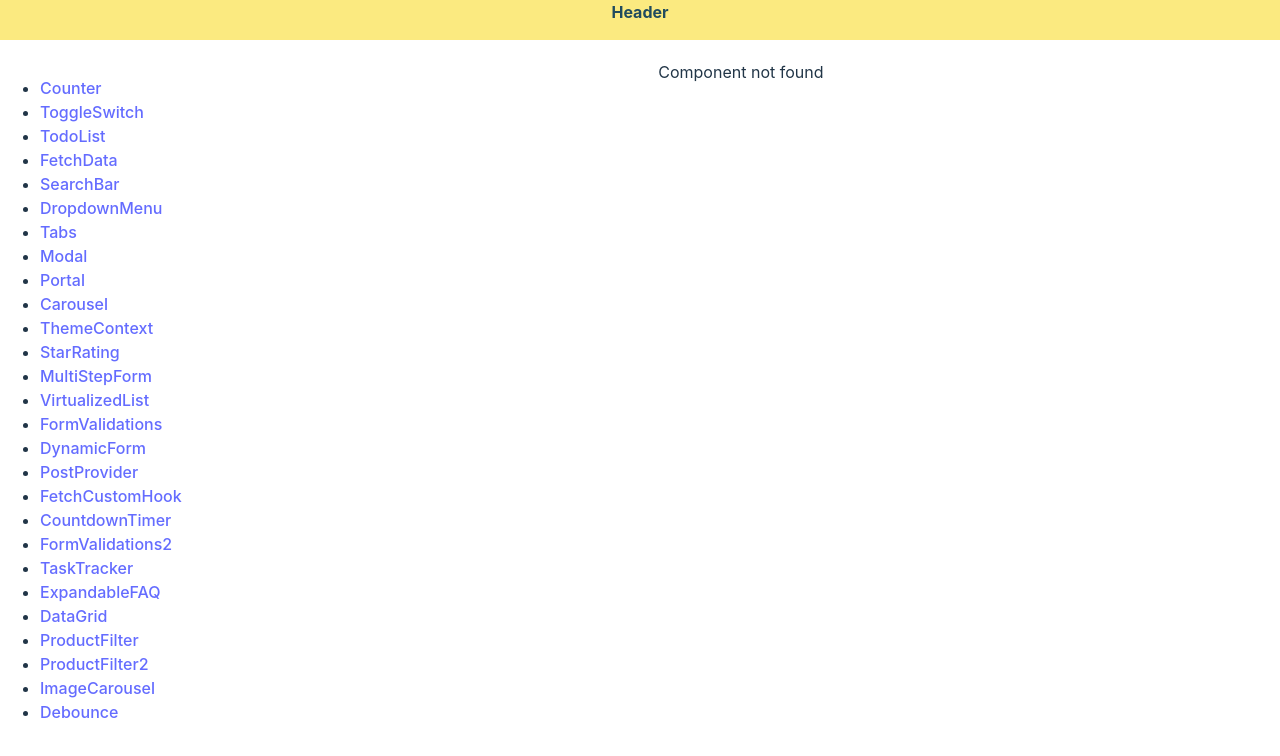
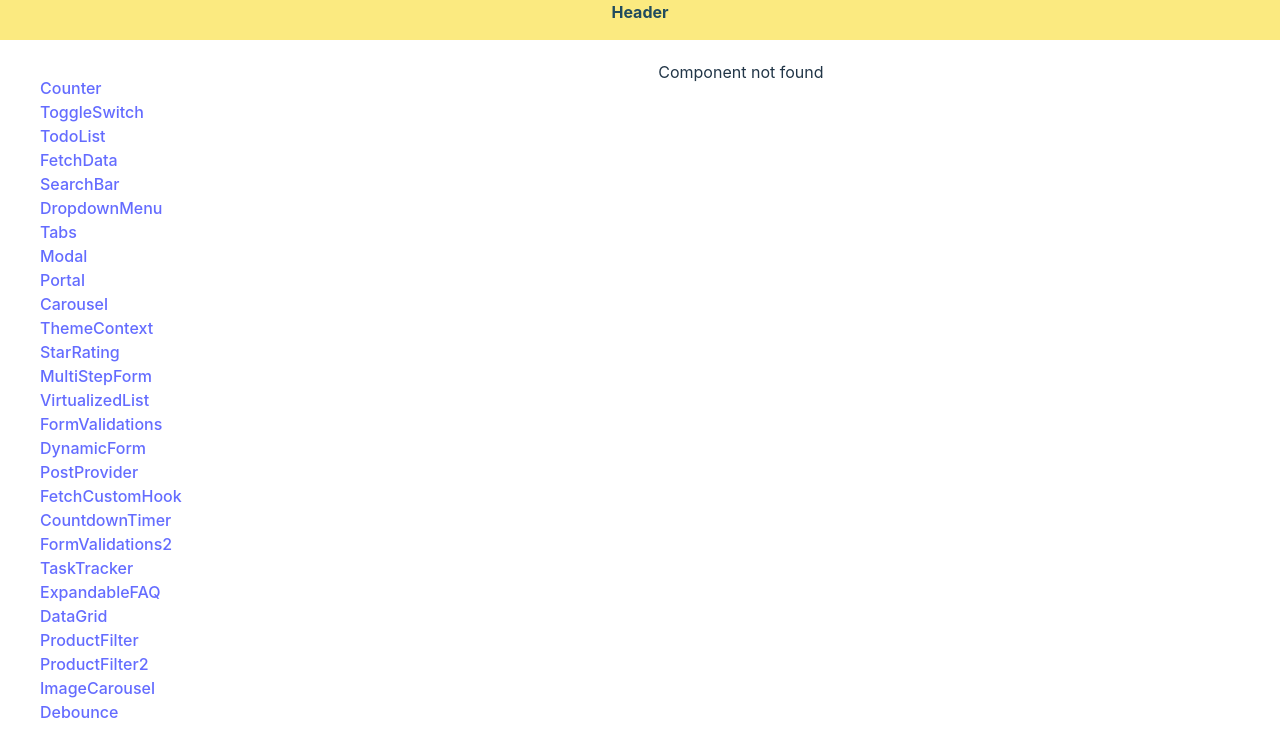
Before and after one commit to msrxse/react-challenges, a React (Vite) app: page / in a window 1280 px wide. Shown: the top 756 px of the page. Built offline with nearby package versions, Linux system fonts and the light colour scheme.

Commit message:
Add styles to sidebar

```diff
--- a/src/components/Sidebar.tsx
+++ b/src/components/Sidebar.tsx
@@ -14,7 +14,7 @@ function Sidebar({ components }: { components: Components }) {
 
   return (
     <div>
-      <ul>
+      <ul style={{ listStyleType: 'none' }}>
         {componentsToArray.map((each) => (
           <li key={each.key}>
             <a href={each.key}>{each.value}</a>
```
